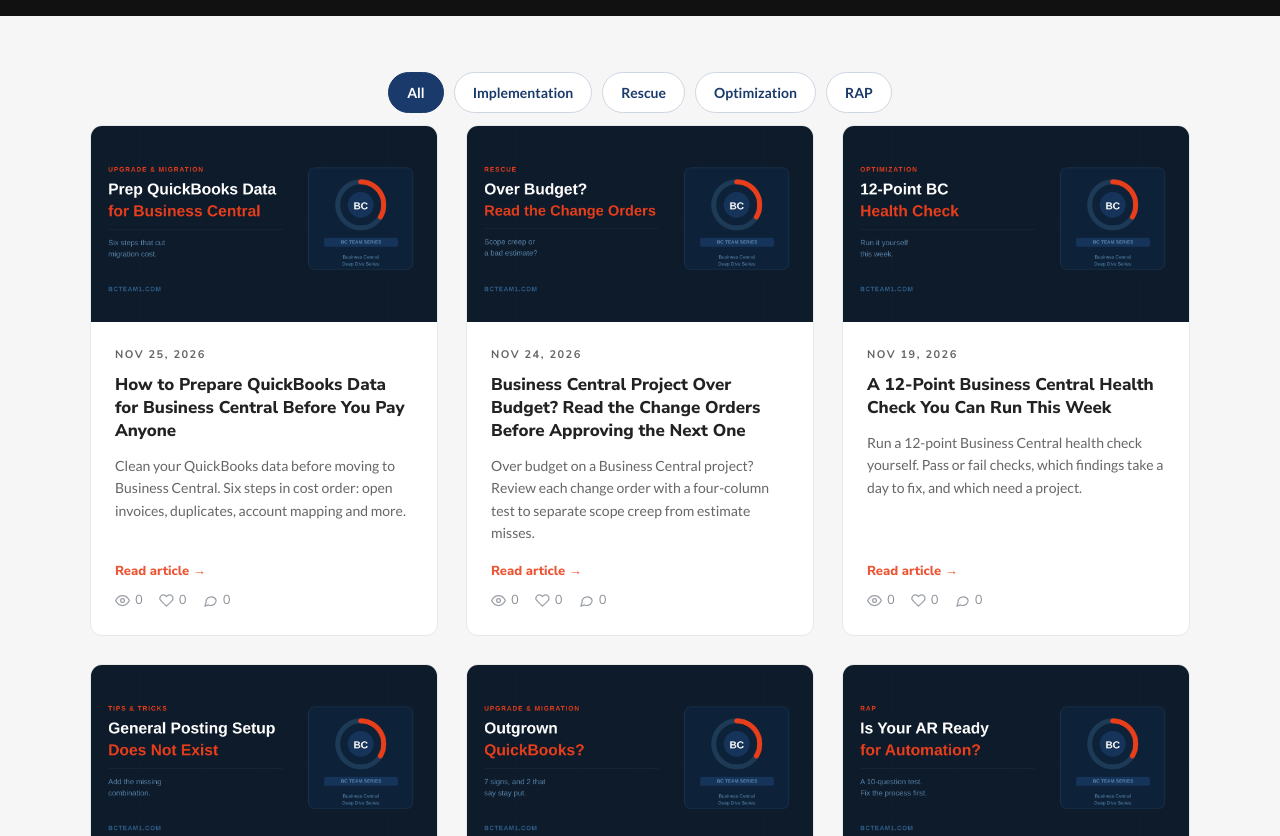
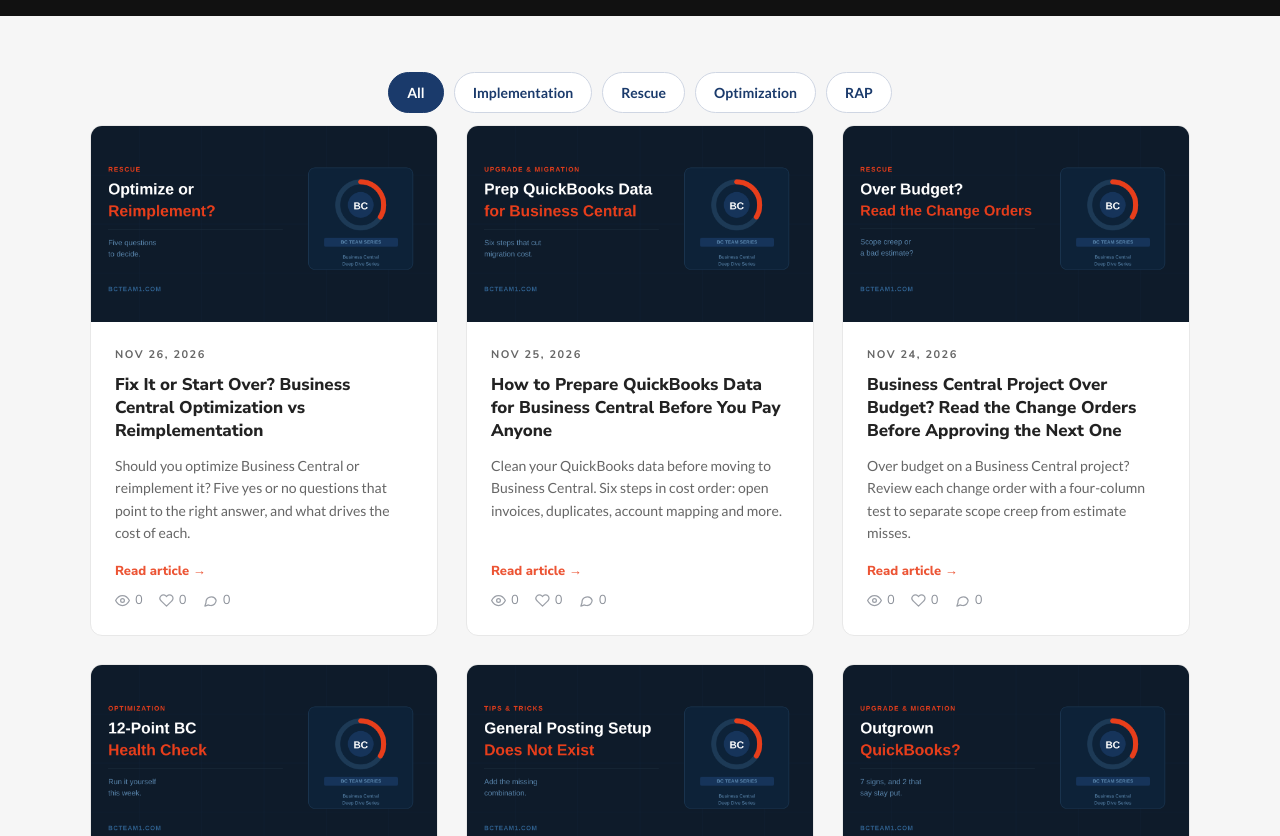
Before and after one commit to BCteam-1/bcteam1, a plain HTML site: page pages/blog.html in a window 1280 px wide. Shown: the part 440-1276 px from the top of the page. Drawn offline with Linux system fonts and the light colour scheme; no server answers.

Commit message:
chore: publish scheduled blog(s) [2026-11-26]

```diff
--- a/pages/blog.html
+++ b/pages/blog.html
@@ -101,6 +101,19 @@
     <p class="blog-filter-note" id="blog-filter-note" hidden></p>
 
     <div class="blog-grid" id="blog-grid">
+      <!-- Scheduled Post: Nov 26, 2026 -->
+      <article class="blog-card">
+        <img class="blog-card-thumb" src="/assets/blog/2026-11-26-business-central-reimplementation-vs-optimization-cover.png" alt="Fix It or Start Over? Business Central Optimization vs Reimplementation" loading="lazy">
+        <div class="blog-card-body">
+          <div class="blog-card-date">Nov 26, 2026</div>
+          <h2 class="blog-card-title">
+            <a href="/pages/blog/2026-11-26-business-central-reimplementation-vs-optimization.html">Fix It or Start Over? Business Central Optimization vs Reimplementation</a>
+          </h2>
+          <p class="blog-card-desc">Should you optimize Business Central or reimplement it? Five yes or no questions that point to the right answer, and what drives the cost of each.</p>
+          <a href="/pages/blog/2026-11-26-business-central-reimplementation-vs-optimization.html" class="blog-card-link">Read article &#8594;</a>
+        </div>
+      </article>
+
       <!-- Scheduled Post: Nov 25, 2026 -->
       <article class="blog-card">
         <img class="blog-card-thumb" src="/assets/blog/2026-11-25-prepare-quickbooks-data-for-business-central-cover.png" alt="How to Prepare QuickBooks Data for Business Central Before You Pay Anyone" loading="lazy">
```
Also changed, not shown: assets/blog/2026-11-26-business-central-reimplementation-vs-optimization-cover.png (renamed from assets/scheduled/2026-11-26-business-central-reimplementation-vs-optimization-cover.png), pages/blog/2026-11-26-business-central-reimplementation-vs-optimization.html (renamed from pages/scheduled/2026-11-26-business-central-reimplementation-vs-optimization.html).
